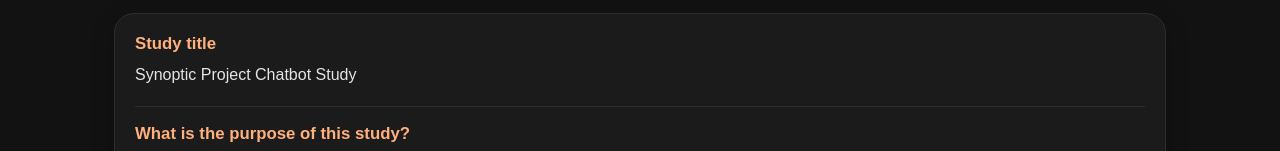
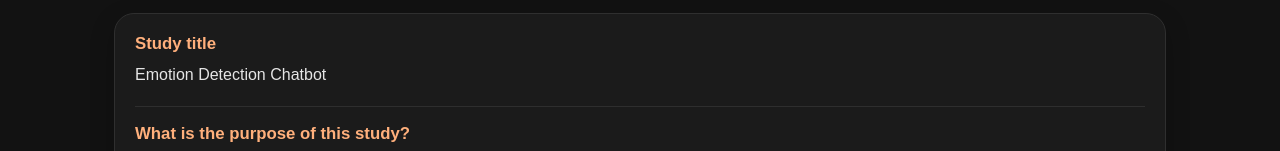
Before and after one commit to WiseThoughts/Synoptic-Project-AI-Emotion-Chatbot, a React (Create React App) app: page /questionnaire in a window 1280 px wide. Shown: the part 279-430 px from the top of the page. Built offline with nearby package versions, Linux system fonts and the light colour scheme.

Commit message:
redeployed for netlify

```diff
--- a/src/pages/Questionnaire.js
+++ b/src/pages/Questionnaire.js
@@ -48,7 +48,7 @@ const CONSENT_ITEMS = [
 const INFORMATION_SECTIONS = [
   {
     title: "Study title",
-    body: ["Synoptic Project Chatbot Study"]
+    body: ["Emotion Detection Chatbot"]
   },
   {
     title: "What is the purpose of this study?",
```
